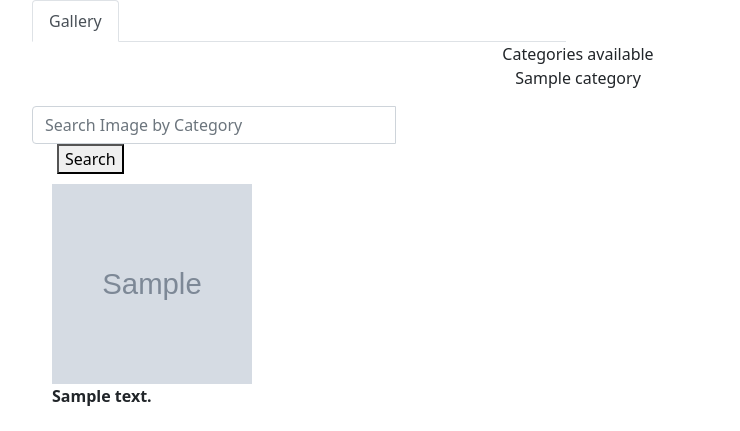
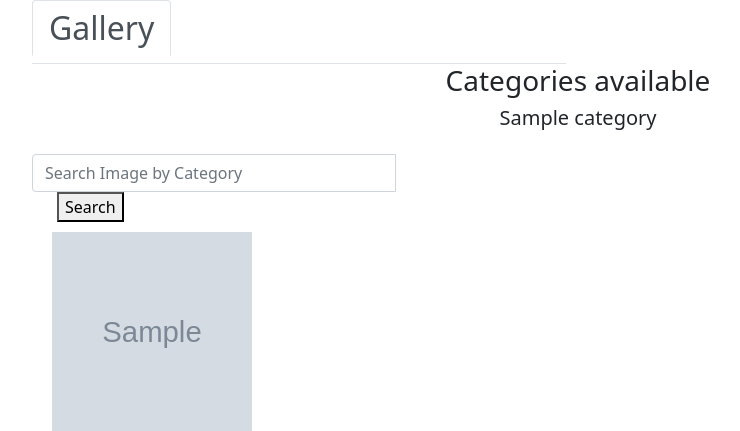
Before and after one commit to Developer-Gitonga/My-gallery, a Django app: page / in a window 1280 px wide. Shown: the top 431 px of the page, without its empty margins (62-802 px from the left). Run offline with Django 4.2, Linux system fonts and the light colour scheme; tables that the repository leaves empty hold one stand-in row (values such as "Sample post"); grey boxes marked "Sample" are stand-in pictures; some libraries are stand-ins or nearby versions.

Commit message:
add font size and weight to categories

```diff
--- a/gallery/templates/all-gallery/base.html
+++ b/gallery/templates/all-gallery/base.html
@@ -24,7 +24,7 @@
   {% block content %}
   <div class="container">
     <div class="row">
-      <div class="col md3">
+      <div class="col md6">
 
         {% include "navbar.html" %}
 
--- a/gallery/templates/all-gallery/index.html
+++ b/gallery/templates/all-gallery/index.html
@@ -7,10 +7,10 @@
 
  <div class="container">
      <div class="container">
-         <div class="container text-center">Categories available</div>
+         <div class="container text-center"><h3> Categories available </h3></div>
          <ul class=" d-flex flex-wrap flex-row justify-content-around list-unstyled" >
          {% for category in categories%}
-            <li>{{ category}}</li>
+            <li><h5> {{ category}}</h5></li>
          {% endfor%}
         </ul>
      </div>
--- a/gallery/templates/navbar.html
+++ b/gallery/templates/navbar.html
@@ -1,7 +1,7 @@
 
 <ul class="nav nav-tabs">
     <li class="nav-item">
-      <a class="nav-link active" aria-current="page" href="#">Gallery</a>
+     <h2> <a class="nav-link active" aria-current="page" href="#">Gallery</a> </h2>
     </li>
     <!-- <li class="nav-item dropdown">
       <a class="nav-link dropdown-toggle" data-bs-toggle="dropdown" href="#" role="button" aria-expanded="false">Category</a>
```
